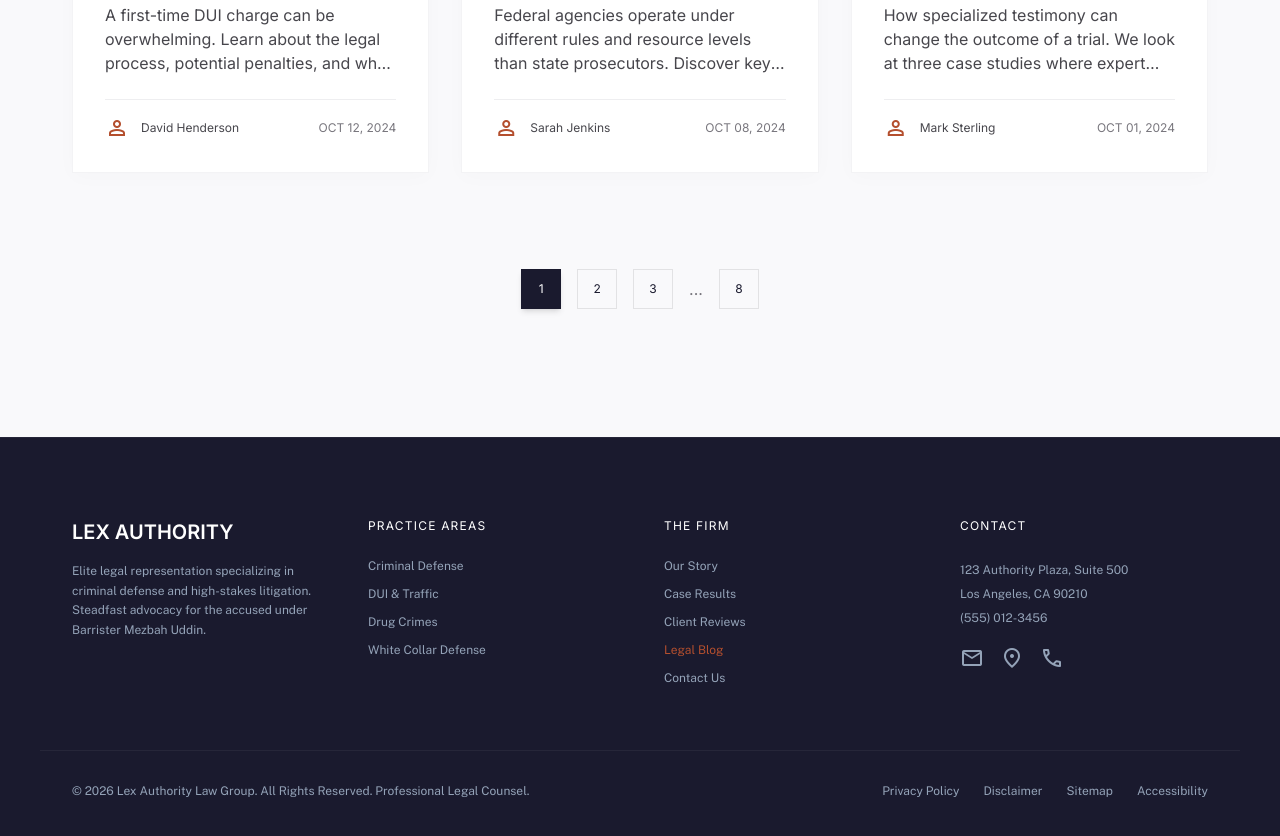
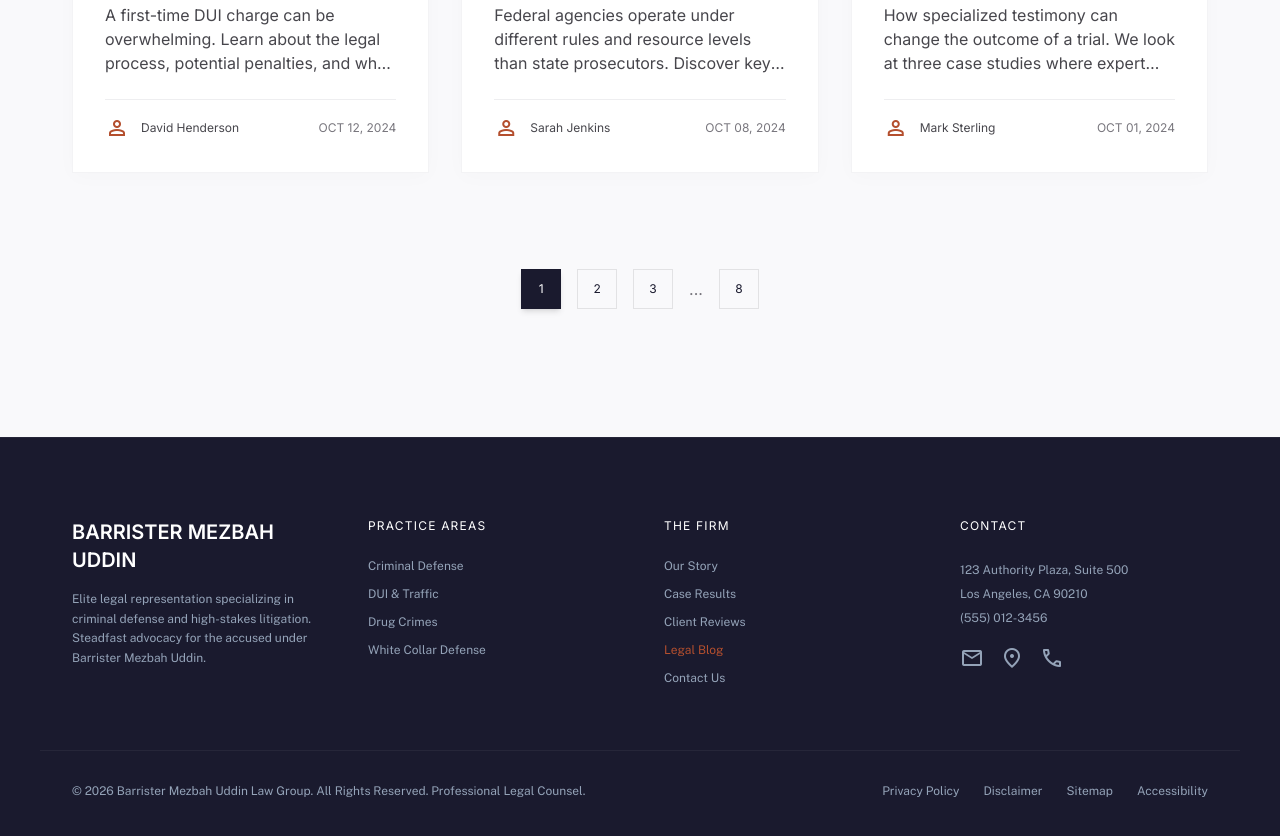
Before and after one commit to novo-mahmud/portfolio_s, a plain HTML site: page blog.html in a window 1280 px wide. Shown: the part 1662-2498 px from the top of the page. Drawn offline with nearby package versions, Linux system fonts and the light colour scheme.

Commit message:
Update blog title and footer references to Barrister

```diff
--- a/blog.html
+++ b/blog.html
@@ -3,7 +3,7 @@
 <head>
     <meta charset="utf-8"/>
     <meta content="width=device-width, initial-scale=1.0" name="viewport"/>
-    <title>Legal Blog - Lex Authority | Attorney Mezbah Uddin</title>
+    <title>Legal Blog - Barrister Mezbah Uddin | Attorney Mezbah Uddin</title>
     <script src="https://cdn.tailwindcss.com?plugins=forms,container-queries"></script>
     <link href="https://fonts.googleapis.com/css2?family=Public+Sans:wght@400;600;700;900&amp;family=Inter:wght@400;600&amp;display=swap" rel="stylesheet"/>
     <link href="https://fonts.googleapis.com/css2?family=Material+Symbols+Outlined:wght,FILL@100..700,0..1&amp;display=swap" rel="stylesheet"/>
@@ -105,7 +105,7 @@
 <!-- TopAppBar -->
 <header class="bg-[#1A1A2E] dark:bg-[#0D0D1A] docked full-width top-0 sticky z-50 border-b border-white/10 shadow-xl">
     <div class="flex flex-col w-full px-6 md:px-12 max-w-[1200px] mx-auto h-24 justify-center items-center md:flex-row md:justify-between">
-        <div class="text-2xl font-black tracking-tighter text-white uppercase"><a href="index.html">Lex Authority</a></div>
+        <div class="text-2xl font-black tracking-tighter text-white uppercase"><a href="index.html">Barrister Mezbah Uddin</a></div>
         <nav class="hidden md:flex gap-8 items-center font-['Public_Sans'] uppercase tracking-wider text-sm font-semibold">
             <a class="text-slate-300 hover:text-white transition-all hover:text-[#B44F2E]" href="index.html">Home</a>
             <a class="text-slate-300 hover:text-white transition-all hover:text-[#B44F2E]" href="about.html">About</a>
@@ -232,7 +232,7 @@
 <footer class="bg-[#1A1A2E] dark:bg-[#0D0D1A] full-width py-20 mt-auto border-t border-white/5">
     <div class="grid grid-cols-1 md:grid-cols-4 gap-12 max-w-[1200px] mx-auto px-8">
         <div class="col-span-1 md:col-span-1">
-            <div class="text-xl font-bold text-white uppercase mb-4">Lex Authority</div>
+            <div class="text-xl font-bold text-white uppercase mb-4">Barrister Mezbah Uddin</div>
             <p class="font-['Public_Sans'] text-slate-400 text-xs tracking-normal leading-relaxed">
                 Elite legal representation specializing in criminal defense and high-stakes litigation. Steadfast advocacy for the accused under Barrister Mezbah Uddin.
             </p>
@@ -272,7 +272,7 @@
     </div>
     <div class="max-w-[1200px] mx-auto px-8 mt-16 pt-8 border-t border-white/5 flex flex-col md:flex-row justify-between items-center gap-6">
         <p class="font-['Public_Sans'] text-slate-400 text-xs tracking-normal">
-            © 2026 Lex Authority Law Group. All Rights Reserved. Professional Legal Counsel.
+            © 2026 Barrister Mezbah Uddin Law Group. All Rights Reserved. Professional Legal Counsel.
         </p>
         <div class="flex gap-6 font-['Public_Sans'] text-slate-400 text-xs">
             <a class="hover:text-white transition-all" href="#">Privacy Policy</a>
```
